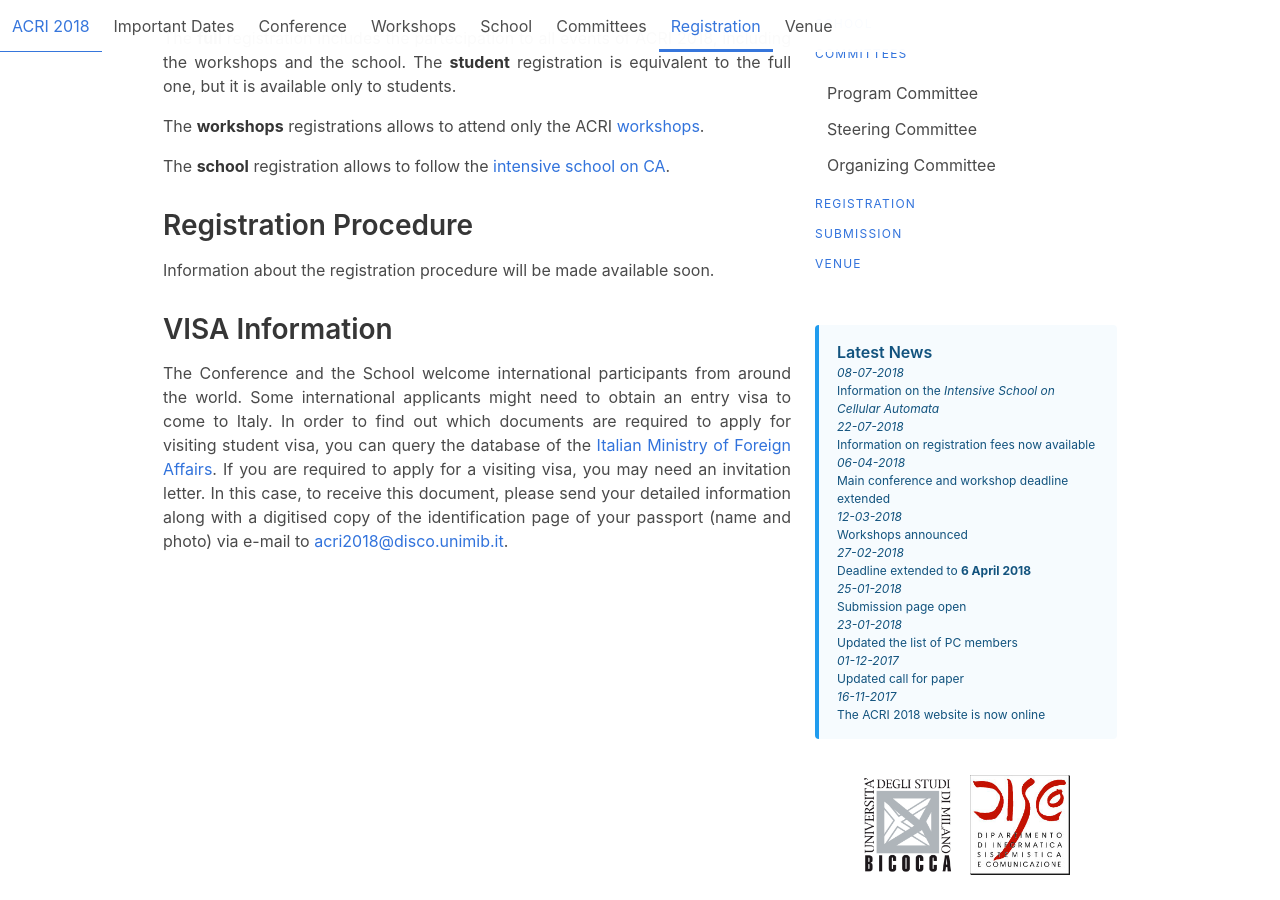
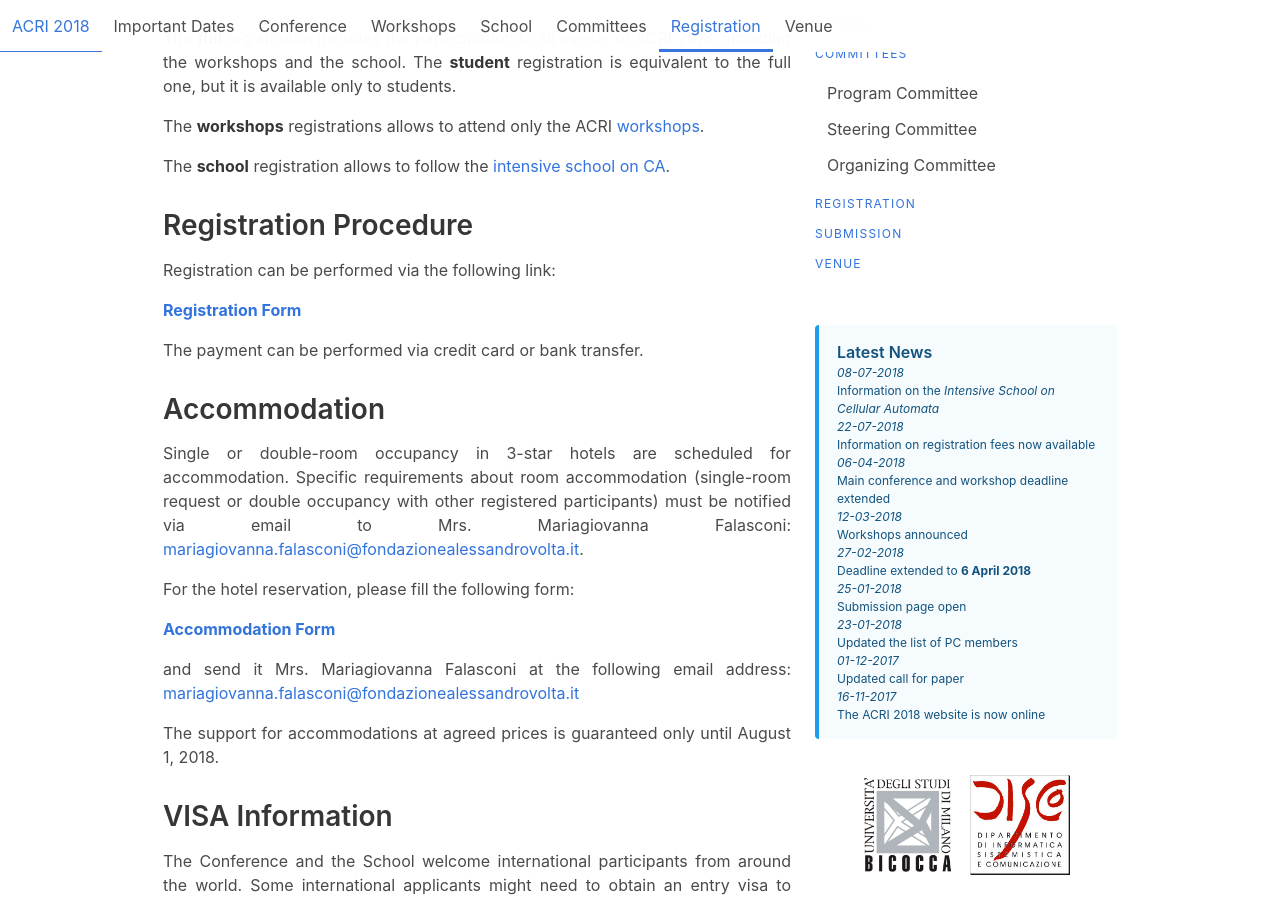
Before and after one commit to acri2018/acri2018.github.io, a Jekyll site: the page built from registration.md, in a window 1280 px wide and 900 px high, scrolled down 732 px. Built offline with Jekyll 4.4.1, drawn with Linux system fonts in a browser that asks for light colours.

Commit message:
Registration link added

```diff
--- a/registration.md
+++ b/registration.md
@@ -21,8 +21,25 @@ The **school** registration allows to follow the [intensive school on CA](/schoo
 Registration Procedure
 ----------------------
 
-Information about the registration procedure will be made available soon.
+Registration can be performed via the following link:
 
+**[Registration Form](http://fondazionealessandrovolta.org/acri-2018/)**
+
+The payment can be performed via credit card or bank transfer.
+
+Accommodation
+-------------
+
+Single or double-room occupancy in 3-star hotels are scheduled for accommodation. Specific requirements about room accommodation (single-room request or double occupancy with other registered participants) must be notified via email to Mrs. Mariagiovanna Falasconi: [mariagiovanna.falasconi@fondazionealessandrovolta.it](mailto:mariagiovanna.falasconi@fondazionealessandrovolta.it).
+
+
+For the hotel reservation, please fill the following form:
+
+**[Accommodation Form](/assets/pdf/accommodationACRI2018.pdf)**
+
+and send it Mrs. Mariagiovanna Falasconi at the following email address:  [mariagiovanna.falasconi@fondazionealessandrovolta.it](mariagiovanna.falasconi@fondazionealessandrovolta.it)
+
+The support for accommodations at agreed prices is guaranteed only until August 1, 2018.
 
 VISA Information
 ----------------
```
Also changed, not shown: 1 other file.
